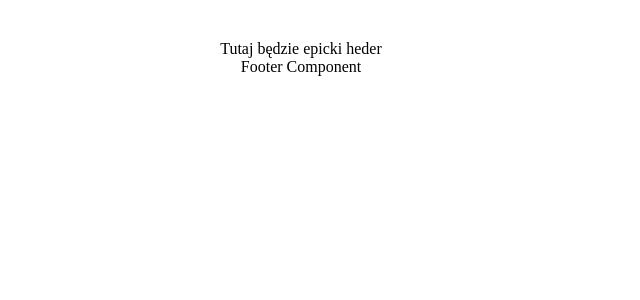
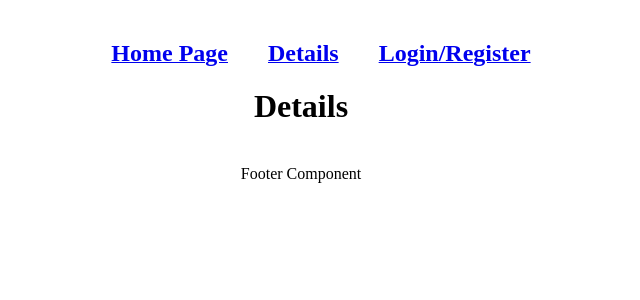
Before and after one commit to Ixperio/WarsztatSamochodowyReact, a React (Vite) app: page /details in a window 1280 px wide. Shown: the top 300 px of the page, without its empty margins (339-979 px from the left). Built offline with nearby package versions, Linux system fonts and the light colour scheme.

Commit message:
Ruting + Heder

```diff
--- a/src/App.tsx
+++ b/src/App.tsx
@@ -2,18 +2,18 @@ import './App.css'
 import Footer from './components/Footer/Footer'
 import Header from './components/Header/Header'
 import { Route, Routes } from 'react-router-dom'
-// import NavBar from './components/NavBar/NavBar'
 import Details from './pages/Details'
+import NotFound from './pages/NotFound'
 
 function App() {
 
   return (
     <>
     <Header></Header>
-    {/* <NavBar/> */}
     <Routes>
-      {/* <Route path='/details' element={<Details/>}/> */}
+      <Route path='/details' element={<Details/>}/>
       <Route path='/details/:id' element={<Details/>}/>
+      <Route path='*' element={<NotFound/>}/>
     </Routes>
     <Footer></Footer>
     </>
--- a/src/components/Header/Header.tsx
+++ b/src/components/Header/Header.tsx
@@ -1,6 +1,8 @@
+import NavBar from "../NavBar/NavBar"
+
 const Header = () => {
   return (
-    <div>Tutaj będzie epicki heder</div>
+    <NavBar/>
   )
 }
 
--- /dev/null
+++ b/src/components/NavBar/NavBar.module.css
@@ -0,0 +1,9 @@
+.navbar{
+    display: inline-flex;
+
+}
+
+h2{
+    display: inline;
+    margin-left: 40px;
+}
--- a/src/components/NavBar/NavBar.tsx
+++ b/src/components/NavBar/NavBar.tsx
@@ -1,17 +1,14 @@
-import { Link } from 'react-router-dom';
+import NavBarItem from '../NavBarItem/NavBarItem';
+import './NavBar.module.css'
 
 const NavBar = () =>{
     return(
         <nav>
-            <h1>Navabr</h1>
-            <ul>
-                <li>
-                    <Link to="/">Home</Link>
-                </li>
-                <li>
-                    <Link to="/login">Login</Link>
-                </li>
-            </ul>
+            <div className='navbar'>
+                <NavBarItem link ="/home">Home Page</NavBarItem>
+                <NavBarItem link ="/details">Details</NavBarItem>
+                <NavBarItem link ="/login">Login/Register</NavBarItem>
+            </div>
         </nav>
 
     )
--- /dev/null
+++ b/src/components/NavBarItem/NavBarItem.tsx
@@ -0,0 +1,20 @@
+import React from "react";
+import { Link } from 'react-router-dom'
+
+interface NavBarItemProps {
+    children: React.ReactNode;
+    link: string;
+  }
+
+  const NavBarItem: React.FC<NavBarItemProps> = (props) => {
+    return(
+        <>
+        <Link to = {props.link}>
+            <h2>{props.children}</h2>
+        </Link>
+
+        </>
+    )
+}
+
+export default NavBarItem;
--- /dev/null
+++ b/src/pages/NotFound.tsx
@@ -0,0 +1,7 @@
+const NotFound = () =>{
+    return(
+        <h1>PAGE NOT FOUND</h1>
+    )
+}
+
+export default NotFound;
```
